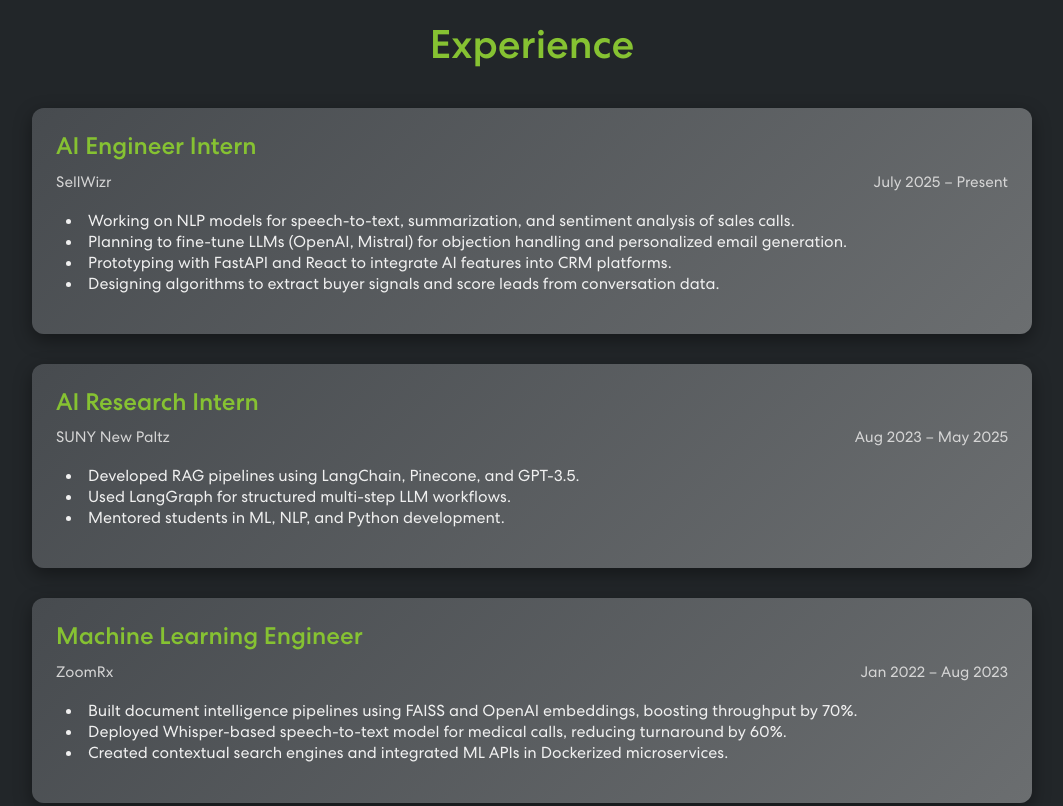
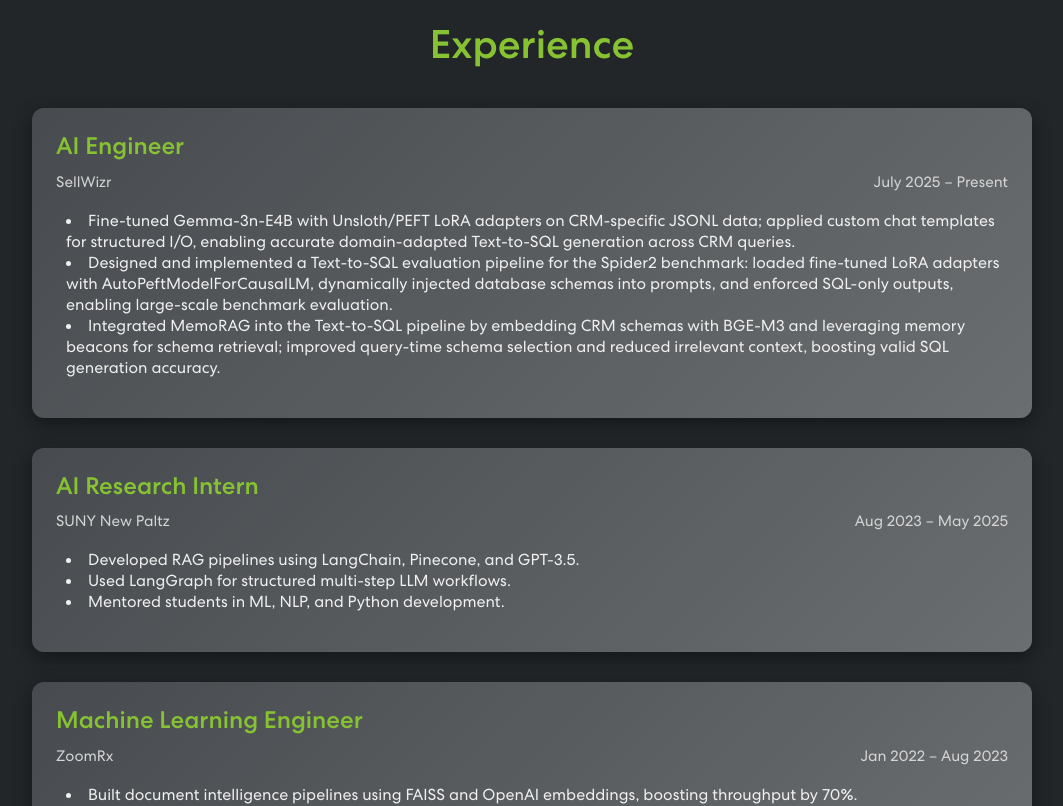
Before and after one commit to SurryaT10/personal-portfolio, a React (Vite) app: page / in a window 1280 px wide. Shown: the part 860-1666 px from the top of the page, without its empty margins (108-1171 px from the left). Built offline with nearby package versions, Linux system fonts and the light colour scheme.

Commit message:
Updated Resume and Experience Section

```diff
--- a/src/components/Banner.jsx
+++ b/src/components/Banner.jsx
@@ -63,7 +63,7 @@ function Banner() {
             </motion.a>
 
             <motion.a
-              href="https://drive.google.com/file/d/19BencJiRUzitktgl114zT-IlKMxNjj-E/view?usp=drive_link"
+              href="https://drive.google.com/file/d/19BencJiRUzitktgl114zT-IlKMxNjj-E/view?usp=sharing"
               className="cta-button resume-button"
               download
               whileHover={{ scale: 1.05 }}
--- a/src/components/Experience.jsx
+++ b/src/components/Experience.jsx
@@ -4,13 +4,11 @@ import "../css/experience.css";
 const experienceData = [
   {
     company: "SellWizr",
-    role: "AI Engineer Intern",
+    role: "AI Engineer",
     duration: "July 2025 – Present",
     responsibilities: [
-      "Working on NLP models for speech-to-text, summarization, and sentiment analysis of sales calls.",
-      "Planning to fine-tune LLMs (OpenAI, Mistral) for objection handling and personalized email generation.",
-      "Prototyping with FastAPI and React to integrate AI features into CRM platforms.",
-      "Designing algorithms to extract buyer signals and score leads from conversation data."
+      "Fine-tuned Gemma-3n-E4B with Unsloth/PEFT LoRA adapters on CRM-specific JSONL data; applied custom chat templates for structured I/O, enabling accurate domain-adapted Text-to-SQL generation across CRM queries.","Designed and implemented a Text-to-SQL evaluation pipeline for the Spider2 benchmark: loaded fine-tuned LoRA adapters with AutoPeftModelForCausalLM, dynamically injected database schemas into prompts, and enforced SQL-only outputs, enabling large-scale benchmark evaluation.",
+      "Integrated MemoRAG into the Text-to-SQL pipeline by embedding CRM schemas with BGE-M3 and leveraging memory beacons for schema retrieval; improved query-time schema selection and reduced irrelevant context, boosting valid SQL generation accuracy."
     ],
   },
   {
```
